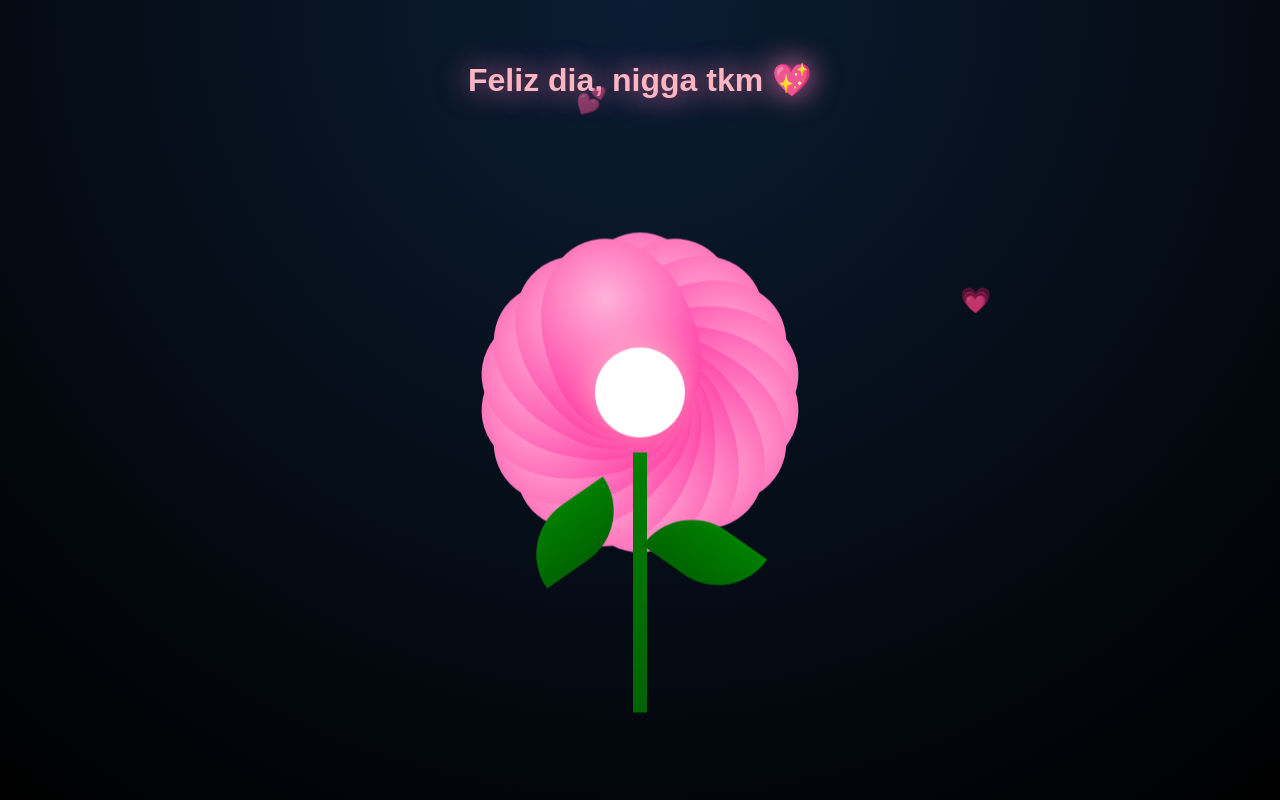
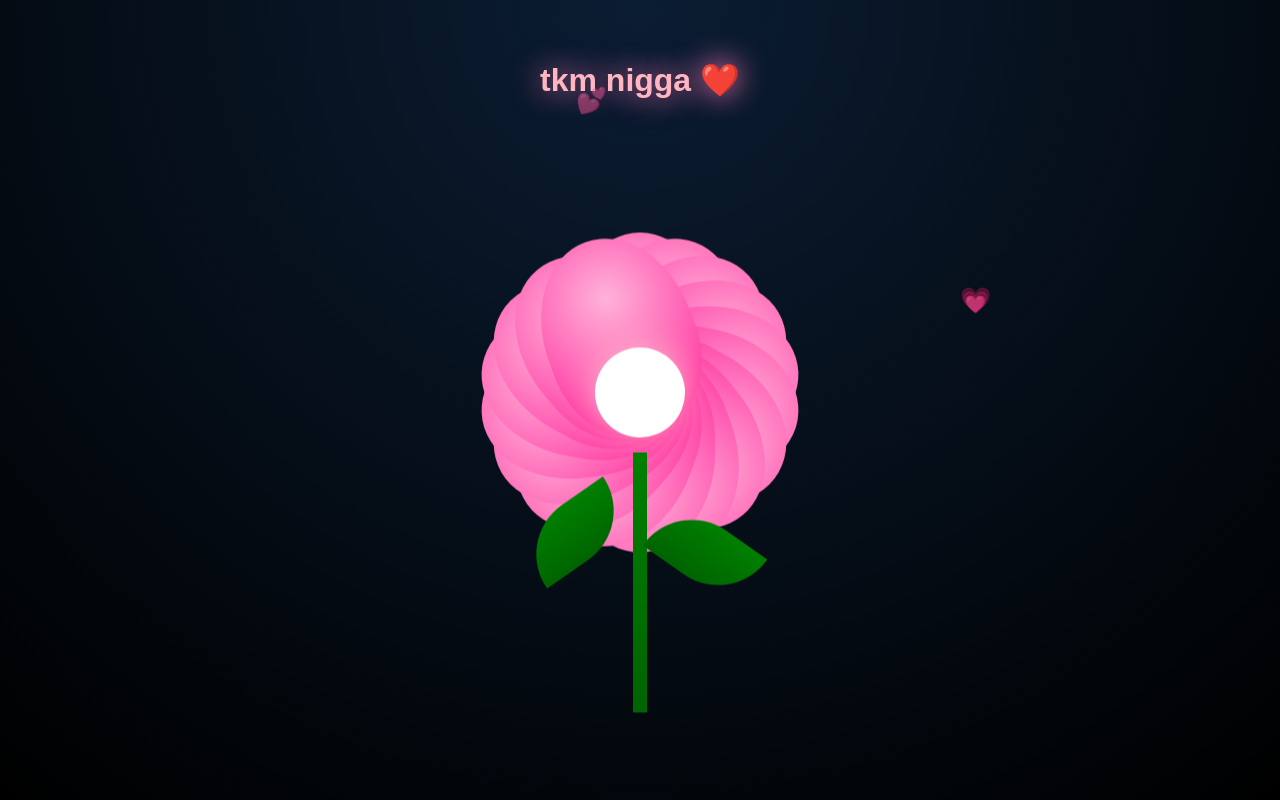
Before and after one commit to AKIRAXRV/flores, a plain HTML site: page index.html in a window 1280 px wide. Drawn offline with Linux system fonts and the light colour scheme.

Commit message:
Add files via upload

```diff
--- a/index.html
+++ b/index.html
@@ -2,7 +2,7 @@
 <html lang="es">
 <head>
 <meta charset="UTF-8">
-<title>Rosa Especial</title>
+<title>Feliz dia je</title>
 
 <style>
 body{
@@ -137,7 +137,7 @@ h1{
 
 <body>
 
-<h1>Feliz dia, nigga tkm 💖</h1>
+<h1>tkm nigga ❤️</h1>
 
 <div class="rose">
     <!-- 18 pétalos -->
```
